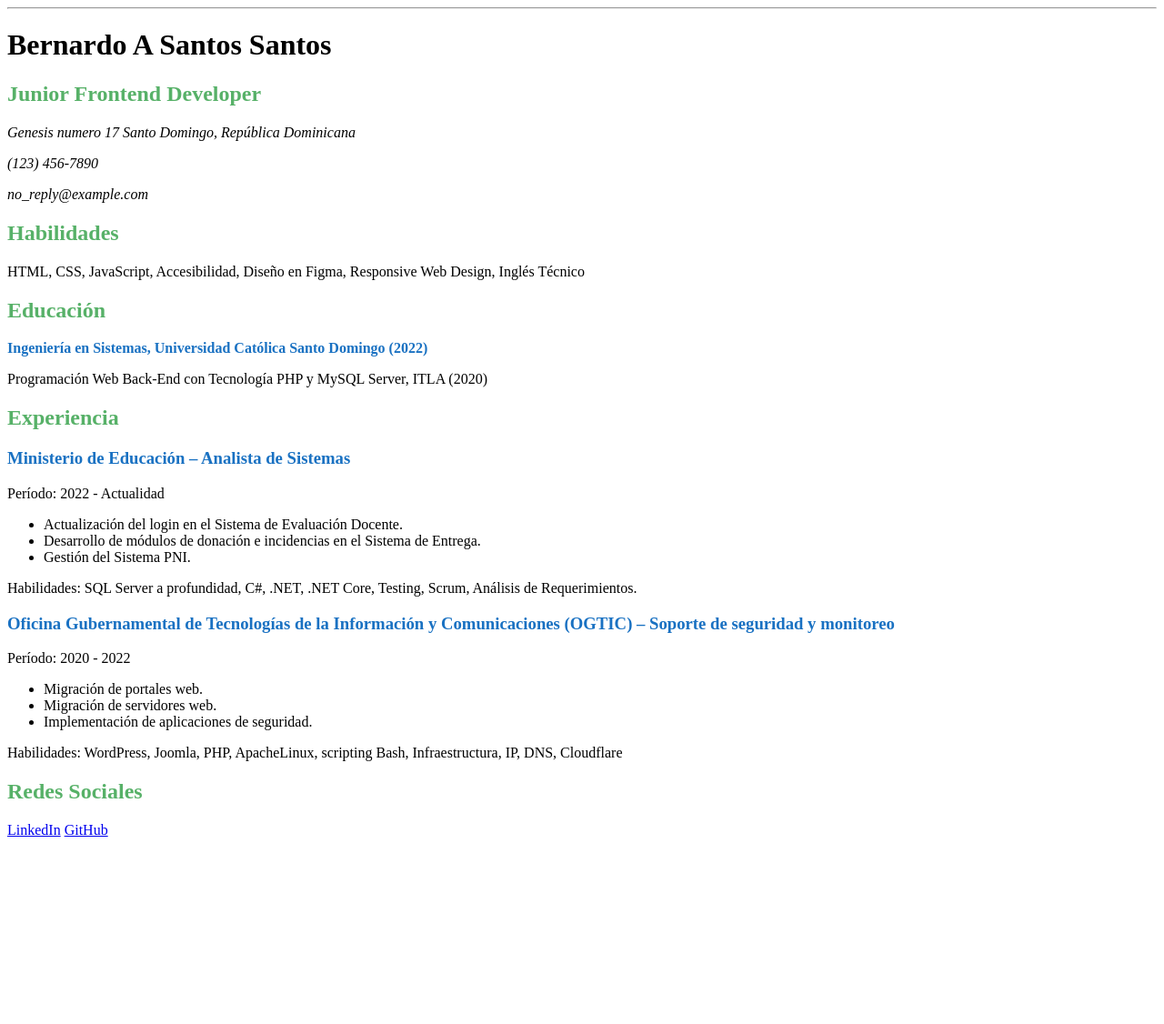
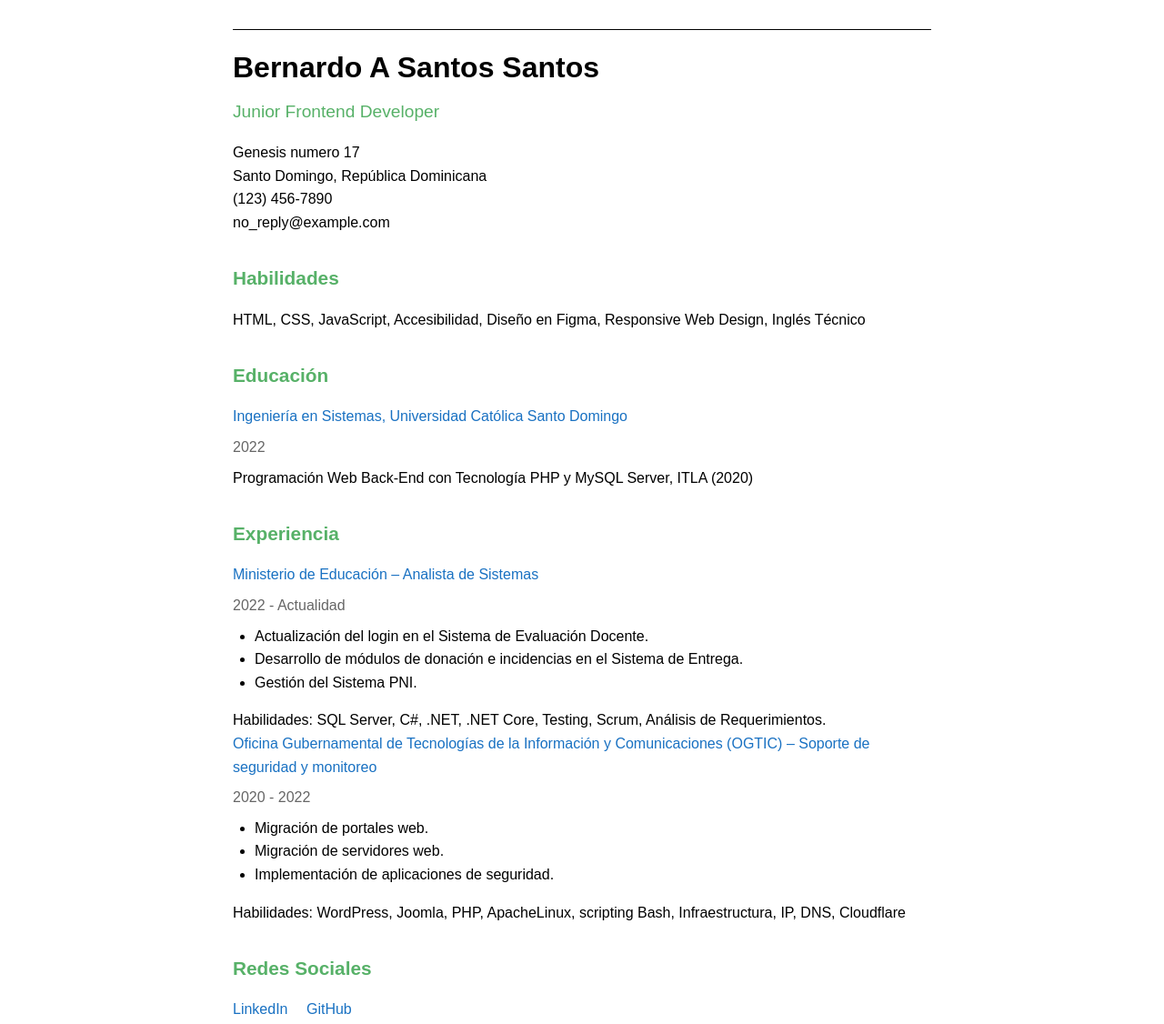
Before and after one commit to Bernardosantossantos/Frontend-Developer-Roadmap, a plain HTML site: page Single-Page-CV/index.html in a window 1280 px wide. Shown: the whole page at 91% size. Before the commit the page ends 930 px from the top, so only its background shows below. Drawn offline with Linux system fonts and the light colour scheme.

Commit message:
feat: actualizacion general

```diff
--- a/Single-Page-CV/index.html
+++ b/Single-Page-CV/index.html
@@ -1,5 +1,5 @@
+<!DOCTYPE html>
 <html lang="en">
-
 <head>
     <meta charset="UTF-8">
     <meta name="viewport" content="width=device-width, initial-scale=1.0">
@@ -13,66 +13,143 @@
     <meta property="og:image" content="URL_DE_TU_IMAGEN_PREVIEW">
     <link rel="shortcut icon" href="/Single-Page CV B.S/image/favicon.ico" type="ico">
     <title>Single-Page CV Bernardo Santos</title>
+    <style>
+        * {
+            margin: 0;
+            padding: 0;
+            box-sizing: border-box;
+            font-family: Arial, sans-serif;
+        }
+
+        body {
+            max-width: 800px;
+            margin: 2rem auto;
+            padding: 0 1rem;
+            line-height: 1.6;
+        }
+
+        hr {
+            margin: 1rem 0;
+            border: none;
+            border-top: 1px solid #000;
+        }
+
+        h1 {
+            font-size: 2rem;
+            margin-bottom: 0.5rem;
+        }
+
+        .job-title {
+            color: #57b168;
+            font-size: 1.2rem;
+            margin-bottom: 1rem;
+        }
+
+        .contact-info {
+            margin-bottom: 2rem;
+            font-style: normal;
+        }
+
+        section {
+            margin-bottom: 2rem;
+        }
+
+        h2 {
+            color: #57b168;
+            margin-bottom: 1rem;
+            font-size: 1.3rem;
+        }
+
+        .company-name {
+            color: #1971c2;
+            margin-bottom: 0.5rem;
+        }
+
+        .date-range {
+            color: #666;
+            margin-bottom: 0.5rem;
+        }
+
+        ul {
+            margin-left: 1.5rem;
+            margin-bottom: 1rem;
+        }
+
+        .skills {
+            margin-bottom: 1rem;
+        }
+
+        .social-links a {
+            color: #1971c2;
+            text-decoration: none;
+            margin-right: 1rem;
+        }
+
+        .social-links a:hover {
+            text-decoration: underline;
+        }
+    </style>
 </head>
-
 <body>
     <header>
         <hr>
         <h1>Bernardo A Santos Santos</h1>
-        <h2 style="color: #57b168;">Junior Frontend Developer</h2>
-        <address>
-            Genesis numero 17
-            Santo Domingo, República Dominicana
-            <p>(123) 456-7890</p>
-            <p>no_reply@example.com</p>
-          </address>
+        <div class="job-title">Junior Frontend Developer</div>
+        <address class="contact-info">
+            Genesis numero 17<br>
+            Santo Domingo, República Dominicana<br>
+            (123) 456-7890<br>
+            no_reply@example.com
+        </address>
     </header>
 
+    <main>
+        <section>
+            <h2>Habilidades</h2>
+            <div class="skills">
+                HTML, CSS, JavaScript, Accesibilidad, Diseño en Figma, Responsive Web Design, Inglés Técnico
+            </div>
+        </section>
 
-    <main>
-        <section id="skills">
-            <h2 style="color: #57b168;">Habilidades</h2>
-            <p>
-                HTML, CSS, JavaScript, Accesibilidad, Diseño en Figma, Responsive Web Design, Inglés Técnico
-            </p>
+        <section>
+            <h2>Educación</h2>
+            <div class="company-name">Ingeniería en Sistemas, Universidad Católica Santo Domingo</div>
+            <div class="date-range">2022</div>
+            <p>Programación Web Back-End con Tecnología PHP y MySQL Server, ITLA (2020)</p>
         </section>
-        <section id="Education">
-            <h2 style="color: #57b168;">Educación</h2>
-            <p><strong style="color: #1971c2;">Ingeniería en Sistemas, Universidad Católica Santo Domingo (2022)</strong></p>
-            <p>Programación Web Back-End con Tecnología PHP y MySQL Server, ITLA (2020)</p>
-            <p></p>
-        </section>
-        <section id="experience">
-            <h2 style="color: #57b168;">Experiencia</h2>
+
+        <section>
+            <h2>Experiencia</h2>
             <article>
-                <h3 style="color: #1971c2;">Ministerio de Educación – Analista de Sistemas</h3>
-                <p>Período: 2022 - Actualidad</p>
+                <div class="company-name">Ministerio de Educación – Analista de Sistemas</div>
+                <div class="date-range">2022 - Actualidad</div>
                 <ul>
                     <li>Actualización del login en el Sistema de Evaluación Docente.</li>
                     <li>Desarrollo de módulos de donación e incidencias en el Sistema de Entrega.</li>
                     <li>Gestión del Sistema PNI.</li>
                 </ul>
-                <p>Habilidades: SQL Server a profundidad, C#, .NET, .NET Core, Testing,
-                    Scrum, Análisis de Requerimientos.</p>
+                <p>Habilidades: SQL Server, C#, .NET, .NET Core, Testing, Scrum, Análisis de Requerimientos.</p>
             </article>
+
             <article>
-                <h3 style="color: #1971c2;">Oficina Gubernamental de Tecnologías de la Información y Comunicaciones (OGTIC) – Soporte de
-                    seguridad y monitoreo</h3>
-                <p>Período: 2020 - 2022</p>
+                <div class="company-name">Oficina Gubernamental de Tecnologías de la Información y Comunicaciones (OGTIC) – Soporte de seguridad y monitoreo</div>
+                <div class="date-range">2020 - 2022</div>
                 <ul>
                     <li>Migración de portales web.</li>
                     <li>Migración de servidores web.</li>
                     <li>Implementación de aplicaciones de seguridad.</li>
                 </ul>
-                <p>Habilidades: WordPress, Joomla, PHP, ApacheLinux, scripting Bash,
-                    Infraestructura, IP, DNS, Cloudflare</p>
+                <p>Habilidades: WordPress, Joomla, PHP, ApacheLinux, scripting Bash, Infraestructura, IP, DNS, Cloudflare</p>
             </article>
         </section>
-        <section id="links">
-            <h2 style="color: #57b168;">Redes Sociales</h2>
-                <a href="https://www.linkedin.com/in/bernardo-a-santos-santos-59985b1a2/"
-                        target="_blank">LinkedIn</a>
+
+        <section>
+            <h2>Redes Sociales</h2>
+            <div class="social-links">
+                <a href="https://www.linkedin.com/in/bernardo-a-santos-santos-59985b1a2/" target="_blank">LinkedIn</a>
                 <a href="https://www.github.com/Bernardosantossantos" target="_blank">GitHub</a>
+            </div>
         </section>
     </main>
 </body>
+</html>
```
